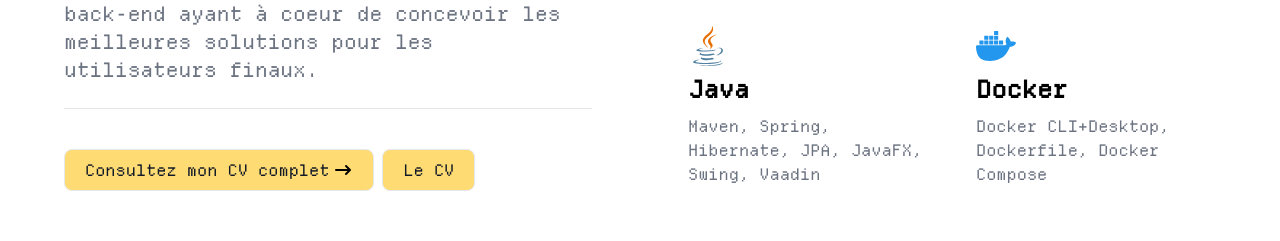
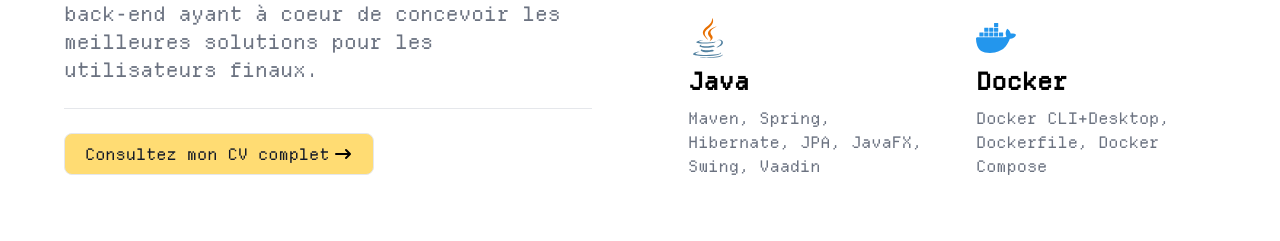
Before and after one commit to MathieuGood/react-mathieubon-website, a React (Vite) app: page / in a window 1280 px wide. Shown: the part 940-1181 px from the top of the page. Built offline with nearby package versions, Linux system fonts and the light colour scheme.

Commit message:
Added PdfViewer for resume. Still not fully functional, ResumeModal needs proper styling. Refactored PrimatyColorButton

```diff
--- a/package.json
+++ b/package.json
@@ -13,8 +13,10 @@
 		"@emotion/react": "^11.13.0",
 		"@emotion/styled": "^11.13.0",
 		"@mui/material": "^5.16.7",
+		"@react-pdf-viewer/core": "^3.12.0",
 		"@types/react-router-dom": "^5.3.3",
 		"autoprefixer": "^10.4.20",
+		"pdfjs-dist": "^3.4.120",
 		"postcss": "^8.4.47",
 		"react": "^18.3.1",
 		"react-dom": "^18.3.1",
--- a/src/App.tsx
+++ b/src/App.tsx
@@ -1,6 +1,6 @@
 import AppRouter from "./Router"
 
-function App() {
+const App = () => {
 	return <AppRouter />
 }
 
--- a/src/components/Footer.tsx
+++ b/src/components/Footer.tsx
@@ -5,12 +5,10 @@ import legalData from "../data/legalData.json"
 const Footer: React.FC = () => {
 	const [isModalOpen, setIsModalOpen] = useState(false)
 
-	// Function to open the modal
 	const openModal = () => {
 		setIsModalOpen(true)
 	}
 
-	// Function to close the modal
 	const closeModal = () => {
 		setIsModalOpen(false)
 	}
--- a/src/components/LegalModal.tsx
+++ b/src/components/LegalModal.tsx
@@ -1,16 +1,12 @@
 import React from "react"
 import legalData from "../data/legalData.json"
-
-interface LegalModalProps {
-	onClose: () => void
-}
 
 interface Paragraph {
 	title: string
 	content: string
 }
 
-const LegalModal: React.FC<LegalModalProps> = ({ onClose }) => {
+const LegalModal: React.FC<{ onClose: () => void }> = ({ onClose }) => {
 	const handleBackgroundClick = (e: React.MouseEvent<HTMLDivElement>) => {
 		if (e.target === e.currentTarget) {
 			onClose()
--- a/src/components/PrimaryColorButton.tsx
+++ b/src/components/OpenGithub.tsx
@@ -1,11 +1,9 @@
 import React from "react"
 
-interface PrimaryColorButtonProps {
-	href: string
-	children: React.ReactNode
-}
-
-const PrimaryColorButton: React.FC<PrimaryColorButtonProps> = ({ href, children }) => {
+const OpenGithubButton: React.FC<{ href: string; children: React.ReactNode }> = ({
+	href,
+	children
+}) => {
 	return (
 		<a
 			href={href}
@@ -16,4 +14,4 @@ const PrimaryColorButton: React.FC<PrimaryColorButtonProps> = ({ href, children
 	)
 }
 
-export default PrimaryColorButton
+export default OpenGithubButton
--- /dev/null
+++ b/src/components/OpenResumeModalButton.tsx
@@ -0,0 +1,19 @@
+import React from "react"
+
+const OpenResumeModalButton: React.FC<{
+	onClick: React.MouseEventHandler<HTMLButtonElement>
+	text: string
+	imageSrc?: string
+}> = ({ onClick, text, imageSrc }) => {
+	return (
+		<button
+			onClick={onClick}
+			className="inline-flex items-center justify-center w-full px-5 py-2 mr-2 text-m font-medium text-center text-gray-900 border bg-primary-2 border-gray-200 rounded-lg sm:w-auto hover:bg-gray-100 focus:ring-4 focus:ring-gray-100">
+			{text}
+
+			{imageSrc && <img src={imageSrc} className="w-5 h-5 ml-1" />}
+		</button>
+	)
+}
+
+export default OpenResumeModalButton
--- /dev/null
+++ b/src/components/PdfViewer.tsx
@@ -0,0 +1,13 @@
+import { Worker } from "@react-pdf-viewer/core"
+import { Viewer } from "@react-pdf-viewer/core"
+import "@react-pdf-viewer/core/lib/styles/index.css"
+
+const PdfViewer: React.FC<{ pdfUrl: string }> = ({ pdfUrl }) => {
+	return (
+		<Worker workerUrl="https://unpkg.com/pdfjs-dist@3.4.120/build/pdf.worker.min.js">
+			<Viewer fileUrl={pdfUrl} />
+		</Worker>
+	)
+}
+
+export default PdfViewer
--- a/src/components/ProjectInfo.tsx
+++ b/src/components/ProjectInfo.tsx
@@ -1,9 +1,9 @@
 import React from "react"
 import BulletPoint from "./BulletPoint"
-import PrimaryColorButton from "./PrimaryColorButton"
 import ProjectTechIcon from "./TechIcon"
 import githubLogo from "/src/assets/images/github.svg"
 import buttonsTextData from "../data/buttonsTextData.json"
+import OpenGithubButton from "./OpenGithub"
 
 interface Project {
 	title: string
@@ -14,11 +14,7 @@ interface Project {
 	mediaSrc: string
 }
 
-interface ProjectInfoProps {
-	projectData: Project
-}
-
-const ProjectInfo: React.FC<ProjectInfoProps> = ({ projectData }) => {
+const ProjectInfo: React.FC<{ projectData: Project }> = ({ projectData }) => {
 	return (
 		<div>
 			<div className="text-gray-500 sm:text-lg">
@@ -44,14 +40,14 @@ const ProjectInfo: React.FC<ProjectInfoProps> = ({ projectData }) => {
 					))}
 				</ul>
 
-				<PrimaryColorButton href={projectData.githubLink}>
+				<OpenGithubButton href={projectData.githubLink}>
 					<img
 						src={githubLogo}
 						className="w-4 h-4 mr-2 text-gray-500"
 						alt="GitHub Logo"
 					/>
 					{buttonsTextData[0].openGithubProject}
-				</PrimaryColorButton>
+				</OpenGithubButton>
 			</div>
 		</div>
 	)
--- /dev/null
+++ b/src/components/ResumeModal.tsx
@@ -0,0 +1,22 @@
+import React from "react"
+import PdfViewer from "./PdfViewer"
+
+const ResumeModal: React.FC<{ onClose: () => void }> = ({ onClose }) => {
+	const handleBackgroundClick = (e: React.MouseEvent<HTMLDivElement>) => {
+		if (e.target === e.currentTarget) {
+			onClose()
+		}
+	}
+
+	return (
+		<div
+			className="fixed inset-0 flex items-center justify-center z-50 bg-black bg-opacity-50"
+			onClick={handleBackgroundClick}>
+			<div className="relative bg-white w-10/12 md:w-3/4 lg:w-3/4 max-w-[800px] max-h-screen p-2 rounded-lg shadow-lg overflow-y-auto">
+				<PdfViewer pdfUrl="src/assets/pdf/cv_mathieu_bon.pdf" />
+			</div>
+		</div>
+	)
+}
+
+export default ResumeModal
--- a/src/components/SkillsSection.tsx
+++ b/src/components/SkillsSection.tsx
@@ -1,10 +1,33 @@
-import React from "react"
-import PrimaryColorButton from "./PrimaryColorButton"
+import React, { useEffect, useState } from "react"
+import OpenResumeModalButton from "./OpenResumeModalButton"
 import TechSkill from "./TechSkill"
 import skillsData from "../data/skillsData.json"
 import buttonTextData from "../data/buttonsTextData.json"
+import ResumeModal from "./ResumeModal"
 
 const SkillsSection: React.FC = () => {
+	const [isModalOpen, setIsModalOpen] = useState(false)
+
+	const openModal = () => {
+		setIsModalOpen(true)
+	}
+
+	const closeModal = () => {
+		setIsModalOpen(false)
+	}
+
+	useEffect(() => {
+		if (isModalOpen) {
+			document.body.style.overflow = "hidden"
+		} else {
+			document.body.style.overflow = "auto"
+		}
+
+		return () => {
+			document.body.style.overflow = "auto"
+		}
+	}, [isModalOpen])
+
 	return (
 		<section className="bg-white">
 			<div className="items-center max-w-screen-xl px-4 py-8 mx-auto md:py-20 lg:grid lg:grid-cols-4 lg:gap-16 xl:gap-24 lg:py-24 lg:px-16">
@@ -19,16 +42,11 @@ const SkillsSection: React.FC = () => {
 						{skillsData[0].description}
 					</p>
 					<div className="pt-6 mt-6 space-y-4 border-t border-gray-200">
-						<PrimaryColorButton href="https://www.linkedin.com/in/mathieubon/">
-							{buttonTextData[0].resume}
-							<img src="/src/assets/images/arrow.svg" className="w-5 h-5 ml-1" />
-						</PrimaryColorButton>
-						<button
-							className="inline-flex items-center justify-center w-full px-5 py-2 text-m font-medium text-center text-gray-900 border bg-primary-2 border-gray-200 rounded-lg sm:w-auto hover:bg-gray-100 focus:ring-4 focus:ring-gray-100"
-							// onClick={handleOpenPdfModal}
-						>
-							Le CV
-						</button>
+						<OpenResumeModalButton
+							onClick={openModal}
+							text={buttonTextData[0].resume}
+							imageSrc="/src/assets/images/arrow.svg"
+						/>
 					</div>
 				</div>
 				<div className="col-span-2 space-y-8 md:grid md:grid-cols-2 md:gap-12 md:space-y-0">
@@ -42,6 +60,7 @@ const SkillsSection: React.FC = () => {
 						/>
 					))}
 				</div>
+				{isModalOpen && <ResumeModal onClose={closeModal} />}
 			</div>
 		</section>
 	)
```
Also changed, not shown: 1 other file (tests, documents, lock files or other folders).
